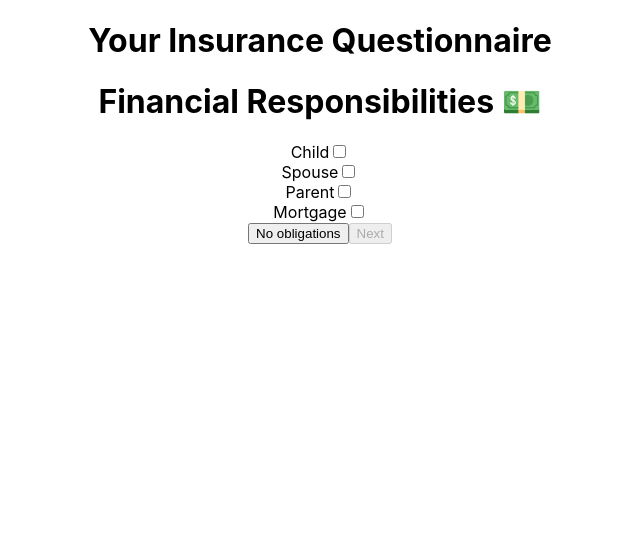
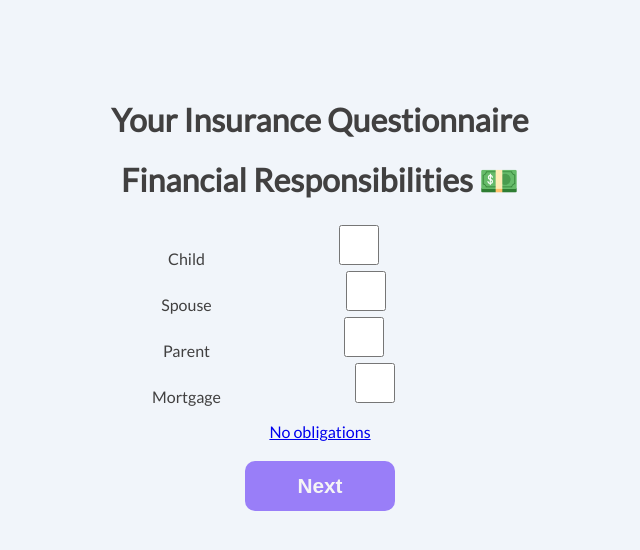
Before and after one commit to vincenthanguk/feather, a React (Create React App) app: page /questionnaire/financial-responsibilities in a window 1280 px wide. Shown: the top 550 px of the page, without its empty margins (320-960 px from the left). Built offline with nearby package versions, Linux system fonts and the light colour scheme.

Commit message:
implemented localstorage, started adding css styles

```diff
--- a/src/App.css
+++ b/src/App.css
@@ -1,3 +1,4 @@
 .App {
   text-align: center;
+  margin-top: 100px;
 }
--- a/src/App.js
+++ b/src/App.js
@@ -1,4 +1,4 @@
-import React, { useState } from 'react';
+import React, { useState, useEffect } from 'react';
 import Questionnaire from './components/Questionnaire';
 import { Route, Switch } from 'react-router-dom';
 import YearOfBirth from './components/YearOfBirth';
@@ -15,7 +15,7 @@ function App() {
   const initialQuestionnaire = {
     yearOfBirth: '',
     financialRes: [
-      { value: 'child', isChecked: true },
+      { value: 'child', isChecked: false },
       { value: 'spouse', isChecked: false },
     ],
     homeSituation: '',
@@ -23,7 +23,17 @@ function App() {
     income: '',
   };
 
-  const [questionnaire, setQuestionnaire] = useState(initialQuestionnaire);
+  // check if state exists in localStorage, otherwise use initialQuestionnaire
+  const [questionnaire, setQuestionnaire] = useState(() => {
+    let val = JSON.parse(window.localStorage.getItem('questionnaire'));
+    if (!val) val = initialQuestionnaire;
+    return val;
+  });
+
+  // update localstorage when questionnaire state changes
+  useEffect(() => {
+    window.localStorage.setItem('questionnaire', JSON.stringify(questionnaire));
+  }, [questionnaire]);
 
   const setYearOfBirth = (item, value) => {
     // need to add input validation
--- a/src/components/YearOfBirth.jsx
+++ b/src/components/YearOfBirth.jsx
@@ -17,6 +17,7 @@ function YearOfBirth({ handleSubmit }) {
           onChange={handleChange}
           autoFocus
         />
+        <div>
           <Link to="/questionnaire/financial-responsibilities">
             <button
               onClick={() => handleSubmit('yearOfBirth', value)}
@@ -25,6 +26,7 @@ function YearOfBirth({ handleSubmit }) {
               Next
             </button>
           </Link>
+        </div>
       </form>
     </div>
   );
--- a/src/components/financialRes.jsx
+++ b/src/components/financialRes.jsx
@@ -23,6 +23,8 @@ function FinancialRes({ handleSubmit }) {
   ];
 
   const [value, setValue] = useState(checkboxItems);
+
+  // state for disabling button
   const [buttonStatus, setButtonStatus] = useState(true);
 
   const handleChange = (e) => {
@@ -38,12 +40,12 @@ function FinancialRes({ handleSubmit }) {
 
   const checkBoxes = value.map((item) => {
     return (
-      <div key={item.value} className="checkbox">
+      <li key={item.value} className="checkbox">
         <label htmlFor={item.value}>
           {`${item.value[0].toUpperCase()}${item.value.slice(1)}`}
         </label>
         <input name={item.value} type="checkbox" onChange={handleChange} />
-      </div>
+      </li>
     );
   });
 
@@ -60,17 +62,19 @@ function FinancialRes({ handleSubmit }) {
     <div className="FinancialRes">
       <h1>Financial Responsibilities 💵</h1>
       <form onSubmit={() => handleSubmit('financialRes', value)}>
-        {checkBoxes}
+        <ul>{checkBoxes}</ul>
         <Link to="/questionnaire/home-situation">
-          <button onClick={() => handleSubmit('financialRes', value)}>
+          <span onClick={() => handleSubmit('financialRes', value)}>
             No obligations
-          </button>
+          </span>
+          <div>
             <button
               onClick={() => handleSubmit('financialRes', value)}
               disabled={buttonStatus}
             >
               Next
             </button>
+          </div>
         </Link>
       </form>
     </div>
--- a/src/index.css
+++ b/src/index.css
@@ -1,8 +1,10 @@
+@import url('https://fonts.googleapis.com/css2?family=Lato&display=swap');
+
 body {
   margin: 0;
-  font-family: -apple-system, BlinkMacSystemFont, 'Segoe UI', 'Roboto', 'Oxygen',
-    'Ubuntu', 'Cantarell', 'Fira Sans', 'Droid Sans', 'Helvetica Neue',
-    sans-serif;
+  font-family: 'Lato', sans-serif;
+  background-color: rgb(241, 245, 250);
+  color: #414040;
   -webkit-font-smoothing: antialiased;
   -moz-osx-font-smoothing: grayscale;
 }
@@ -11,3 +13,32 @@ code {
   font-family: source-code-pro, Menlo, Monaco, Consolas, 'Courier New',
     monospace;
 }
+
+button {
+  height: 50px;
+  width: 150px;
+  margin-top: 20px;
+  border-radius: 10px;
+  border: none;
+  background-color: rgb(120, 92, 223);
+  color: whitesmoke;
+  font-size: 1.3rem;
+  font-weight: bold;
+}
+
+button:disabled {
+  cursor: not-allowed;
+  background-color: rgb(153, 126, 248);
+  color: whitesmoke;
+}
+
+input {
+  height: 40px;
+  width: 300px;
+  border-radius: 5px;
+  border: 1px solid rgb(185, 184, 184);
+}
+
+li {
+  list-style: none;
+}
```
Also changed, not shown: src/components/useEffect.jsx (deleted, +0 -18 lines). Lines whose indentation alone changed are shown as unchanged.
